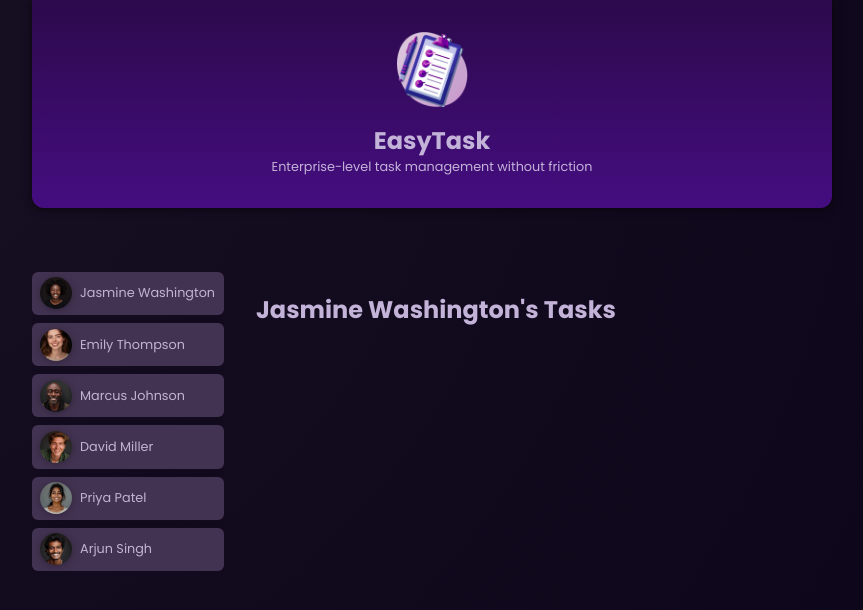
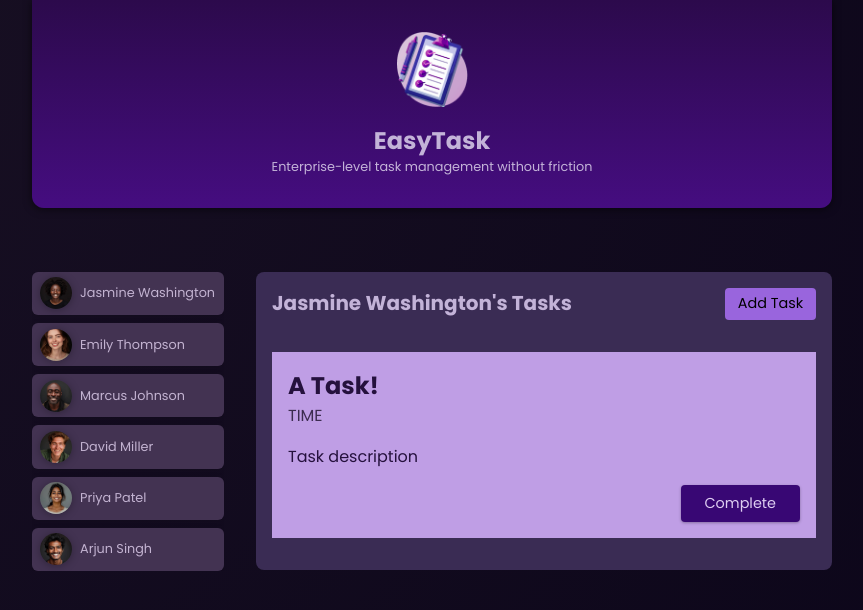
Before and after one commit to yigitskaplan/Angular-TheCompleteGuide, an Angular app in the folder 01-starting-project/: page / in a window 1280 px wide. Both pictures are taken after a click on the button "Jasmine Washington". Shown: the top 610 px of the page, without its empty margins (208-1071 px from the left). Built offline with nearby package versions, Linux system fonts and the light colour scheme.

Commit message:
progress: up to section 2/45 completed, Outputting User-specific Tasks

```diff
--- a/01-starting-project/src/app/app.component.html
+++ b/01-starting-project/src/app/app.component.html
@@ -2,18 +2,16 @@
 
 <main>
     <ul id="users">
-        <!-- @for (user of users; track user.id) { -->
-            <li *ngFor="let user of users">
+        @for (user of users; track user.id) {
+            <li>
                 <app-user [user]="user" (select)="onSelectUser($event)" />
             </li>
-        <!-- } -->
+        }
     </ul>
 
-    <!-- @if (selectedUser) { -->
-        <app-tasks *ngIf="selectedUser; else fallback" [name]="selectedUser!.name" />
-    <!-- }@else { -->
-        <ng-template #fallback>
+    @if (selectedUser) {
+        <app-tasks [userId]="selectedUser.id" [name]="selectedUser.name" />
+    }@else {
         <p id="fallback">Select a user to see their tasks</p>
-        </ng-template>
-    <!-- } -->
+    }
 </main>
--- a/01-starting-project/src/app/app.component.ts
+++ b/01-starting-project/src/app/app.component.ts
@@ -1,5 +1,4 @@
 import { Component } from '@angular/core';
-import { NgFor, NgIf } from '@angular/common';
 
 import { HeaderComponent } from './header/header.component';
 import { UserComponent } from "./user/user.component";
@@ -9,7 +8,7 @@
 @Component({
   selector: 'app-root',
   standalone: true,
-  imports: [HeaderComponent, UserComponent, TasksComponent, NgFor, NgIf],
+  imports: [HeaderComponent, UserComponent, TasksComponent],
   templateUrl: './app.component.html',
   styleUrl: './app.component.css',
 })
--- /dev/null
+++ b/01-starting-project/src/app/tasks/task/task.component.css
@@ -0,0 +1,37 @@
+article {
+  padding: 1rem;
+  color: #25113d;
+  background-color: #bf9ee5;
+}
+
+h2 {
+  margin: 0;
+}
+
+time {
+  color: #3c2c50;
+}
+
+.actions {
+  text-align: right;
+  margin: 0;
+}
+
+.actions button {
+  font: inherit;
+  font-size: 0.9rem;
+  cursor: pointer;
+  background-color: #380774;
+  color: #decdf2;
+  border-radius: 4px;
+  padding: 0.5rem 1.5rem;
+  border: none;
+  box-shadow: 0 1px 3px rgba(0, 0, 0, 0.3);
+  transition: all 0.3s ease;
+}
+
+.actions button:hover,
+.actions button:active {
+  background-color: #4a0774;
+  box-shadow: 0 1px 6px rgba(0, 0, 0, 0.3);
+}
--- /dev/null
+++ b/01-starting-project/src/app/tasks/task/task.component.html
@@ -0,0 +1,8 @@
+<article>
+    <h2>A Task!</h2>
+    <time>TIME</time>
+    <p>Task description</p>
+    <p class="actions">
+        <button>Complete</button>
+    </p>
+</article>
--- a/01-starting-project/src/app/tasks/tasks.component.css
+++ b/01-starting-project/src/app/tasks/tasks.component.css
@@ -0,0 +1,63 @@
+#tasks {
+  padding: 1rem;
+  border-radius: 8px;
+  max-height: 60vh;
+  overflow: auto;
+  background-color: #3a2c54;
+}
+
+header {
+  display: flex;
+  justify-content: space-between;
+  align-items: flex-start;
+  margin-bottom: 2rem;
+  gap: 1rem;
+}
+
+h2 {
+  margin: 0;
+  font-size: 0.9rem;
+  width: 60%;
+  text-wrap: balance;
+}
+
+menu {
+  margin: 0;
+  padding: 0;
+}
+
+menu button {
+  font: inherit;
+  cursor: pointer;
+  background-color: #9965dd;
+  border-radius: 4px;
+  border: none;
+  padding: 0.35rem 0.8rem;
+  font-size: 0.9rem;
+}
+
+menu button:hover,
+menu button:active {
+  background-color: #a565dd
+}
+
+ul {
+  list-style: none;
+  margin: 1rem 0;
+  padding: 0;
+  display: flex;
+  flex-direction: column;
+  gap: 1rem;
+  max-height: 50vh;
+  overflow: auto;
+}
+
+@media (min-width: 768px) {
+  h2 {
+    font-size: 1.25rem;
+  }
+
+  menu {
+    width: auto;
+  }
+}
--- a/01-starting-project/src/app/tasks/tasks.component.html
+++ b/01-starting-project/src/app/tasks/tasks.component.html
@@ -1,3 +1,16 @@
-<h2>
-    {{ name }}'s Tasks
-</h2>
+<section id="tasks">
+    <header>
+        <h2>{{ name }}'s Tasks</h2>
+    <menu>
+        <button>Add Task</button>
+    </menu>
+    </header>
+
+    <ul>
+        <li>
+            @for (task of selectedUserTasks; track task.id) {
+                <app-task />
+            }
+        </li>
+    </ul>
+</section>
--- a/01-starting-project/src/app/tasks/tasks.component.ts
+++ b/01-starting-project/src/app/tasks/tasks.component.ts
@@ -1,13 +1,43 @@
 import { Component, Input } from '@angular/core';
+import { TaskComponent } from "./task/task.component";
 
 @Component({
   selector: 'app-tasks',
   standalone: true,
-  imports: [],
+  imports: [TaskComponent],
   templateUrl: './tasks.component.html',
   styleUrl: './tasks.component.css'
 })
 export class TasksComponent {
-  @Input() name?: string;
-  // @Input() name: string | undefined;
+  @Input({required: true}) userId!: string;
+  @Input({required: true}) name!: string;
+    tasks = [
+    {
+      id: 't1',
+      userId: 'u1',
+      title: 'Master Angular',
+      summary:
+        'Learn all the basic and advanced features of Angular & how to apply them.',
+      dueDate: '2025-12-31',
+    },
+    {
+      id: 't2',
+      userId: 'u3',
+      title: 'Build first prototype',
+      summary: 'Build a first prototype of the online shop website',
+      dueDate: '2024-05-31',
+    },
+    {
+      id: 't3',
+      userId: 'u3',
+      title: 'Prepare issue template',
+      summary:
+        'Prepare and describe an issue template which will help with project management',
+      dueDate: '2024-06-15',
+    },
+  ];
+
+  get selectedUserTasks() {
+    return this.tasks.filter((task) => task.userId === this.userId);
+  }
 }
```
Also changed, not shown: 01-starting-project/src/app/tasks/task/task.component.ts (added, +12 -0 lines).
